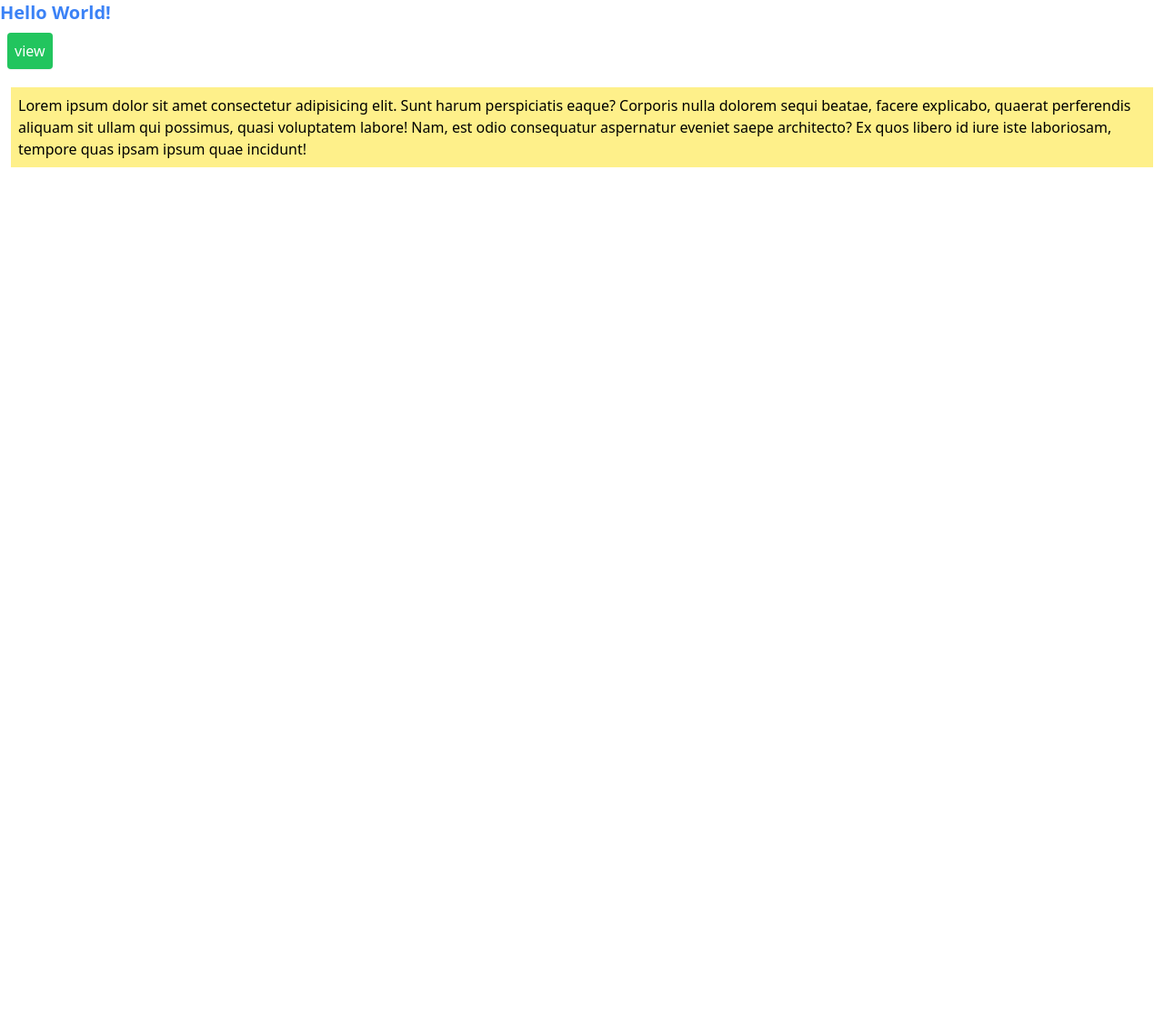
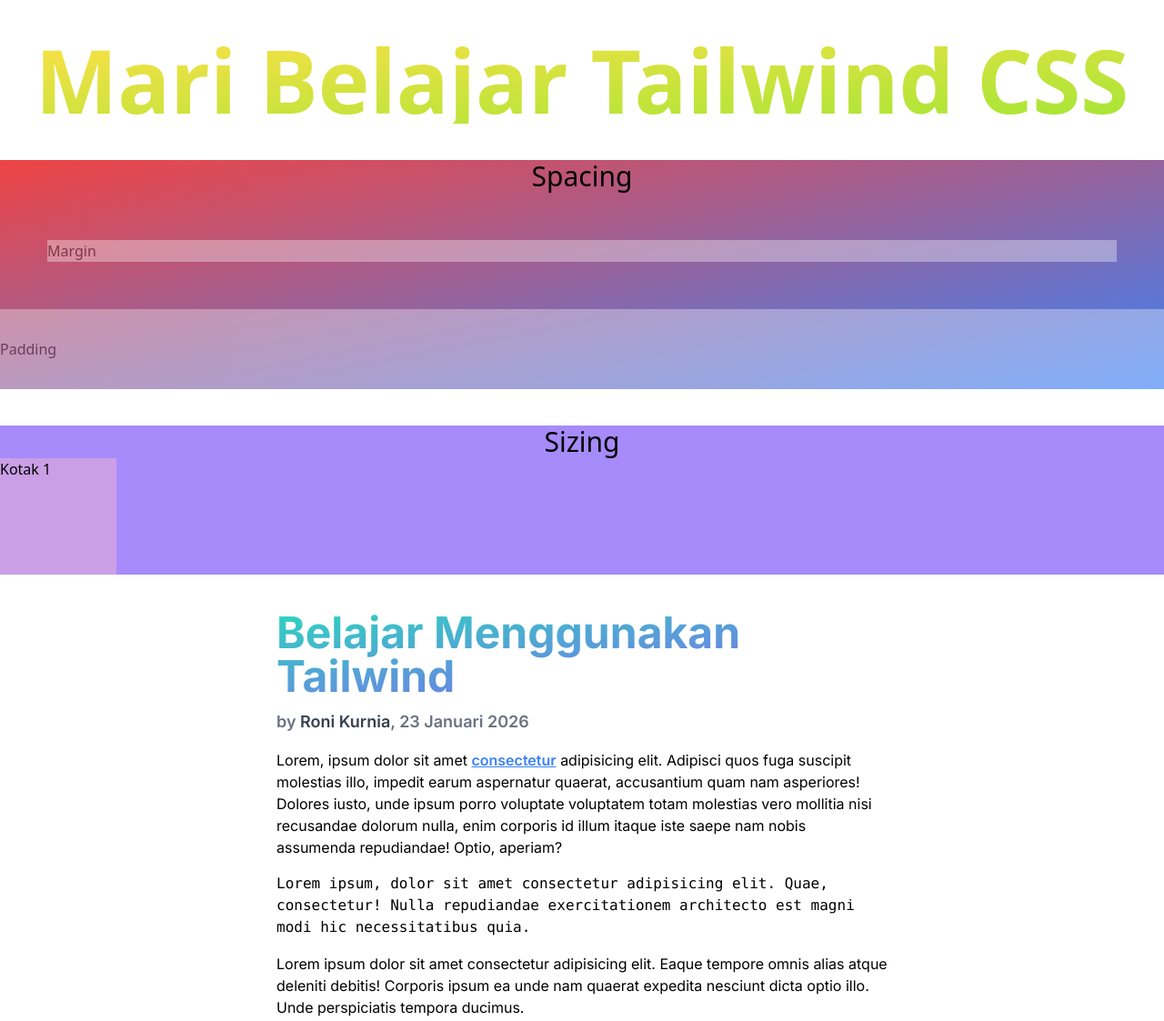
Before and after one commit to Roni-Kurnia/tailwind, a website: page public/index.html in a window 1280 px wide. Shown: the whole page at 91% size. Before the commit the page ends 800 px from the top, so only its background shows below. Drawn offline with nearby package versions, Linux system fonts and the light colour scheme.

Commit message:
basic utility part 1

```diff
--- a/public/index.html
+++ b/public/index.html
@@ -1,14 +1,54 @@
-<!DOCTYPE html>
-<html lang="en">
-<head>
-    <meta charset="UTF-8">
-    <meta name="viewport" content="width=device-width, initial-scale=1.0">
-    <link rel="stylesheet" href="css/output.css">
-    <title>Belajar Tailwind</title>
-</head>
-<body>
-    <h1 class="text-xl font-bold text-blue-500 ">Hello World!</h1>
-    <a href="#" class="bg-green-500 p-2 inline-block m-2 rounded shadow-sm hover:bg-green-700 text-white  ">view</a>
-    <p class="m-3 bg-yellow-200 p-2 ">Lorem ipsum dolor sit amet consectetur adipisicing elit. Sunt harum perspiciatis eaque? Corporis nulla dolorem sequi beatae, facere explicabo, quaerat perferendis aliquam sit ullam qui possimus, quasi voluptatem labore! Nam, est odio consequatur aspernatur eveniet saepe architecto? Ex quos libero id iure iste laboriosam, tempore quas ipsam ipsum quae incidunt!</p>
-</body>
+<!doctype html>
+<html>
+  <head>
+    <meta charset="UTF-8" />
+    <meta name="viewport" content="width=device-width, initial-scale=1.0" />
+    <link rel="preconnect" href="https://fonts.googleapis.com">
+    <link rel="preconnect" href="https://fonts.gstatic.com" crossorigin>
+    <link href="https://fonts.googleapis.com/css2?family=Inter:ital,opsz,wght@0,14..32,100..900;1,14..32,100..900&display=swap" rel="stylesheet">
+    <script src="https://cdn.tailwindcss.com"></script>
+    <script>
+      tailwind.config = {
+        theme: {
+          extend: {
+            spacing: {
+              13: '3.25rem'
+            },
+            fontFamily: {
+              inter: ['Inter'],
+            },
+            colors: {
+              ron: '#dada'
+            }
+          },
+        },
+      }
+    </script>
+  </head>
+  <body>
+    <h1 class="text-8xl font-bold text-center my-10 bg-gradient-to-tl from-lime-400 to-yellow-300 bg-clip-text text-transparent">Mari Belajar Tailwind CSS</h1>
+
+    <section class="mb-10 bg-gradient-to-br from-red-500 to-blue-500">
+      <h2 class="text-3xl text-center">Spacing</h2>
+      <div class="m-13 bg-white opacity-35">Margin</div>
+      <div class="py-8  bg-white opacity-35">Padding</div>
+    </section>
+
+    <section class="mb-10 bg-violet-400">
+      <h2 class="text-3xl text-center">Sizing</h2>
+      <div class="w-32 h-32 bg-ron">Kotak 1</div>
+    </section>
+
+    <section class="mb-96 font-inter max-w-2xl mx-auto">
+      <h2 class="my-3 text-5xl font-bold bg-gradient-to-tl from-violet-500 to-teal-400 bg-clip-text text-transparent">Belajar Menggunakan Tailwind</h2>
+
+      <div class="mb-4 text-lg text-gray-500 font-semibold">by <a href="#" class="text-gray-700">Roni Kurnia</a>, 23 Januari 2026</div>
+
+      <p class="mb-4">Lorem, ipsum dolor sit amet <a href="#" class="underline font-semibold text-blue-500" >consectetur</a> adipisicing elit. Adipisci quos fuga suscipit molestias illo, impedit earum aspernatur quaerat, accusantium quam nam asperiores! Dolores iusto, unde ipsum porro voluptate voluptatem totam molestias vero mollitia nisi recusandae dolorum nulla, enim corporis id illum itaque iste saepe nam nobis assumenda repudiandae! Optio, aperiam?</p>
+
+      <p class="mb-4 font-mono">Lorem ipsum, dolor sit amet consectetur adipisicing elit. Quae, consectetur! Nulla repudiandae exercitationem architecto est magni modi hic necessitatibus quia.</p>
+
+      <p class="mb-4">Lorem ipsum dolor sit amet consectetur adipisicing elit. Eaque tempore omnis alias atque deleniti debitis! Corporis ipsum ea unde nam quaerat expedita nesciunt dicta optio illo. Unde perspiciatis tempora ducimus.</p>
+    </section>
+  </body>
 </html>
```
